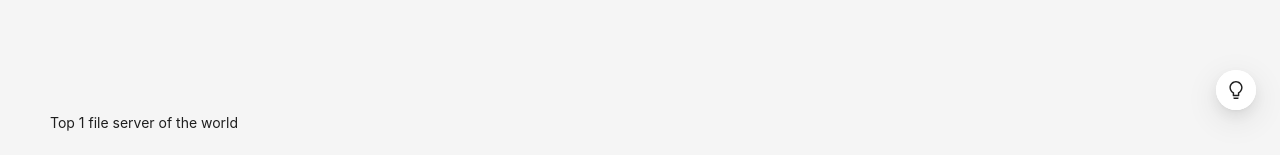
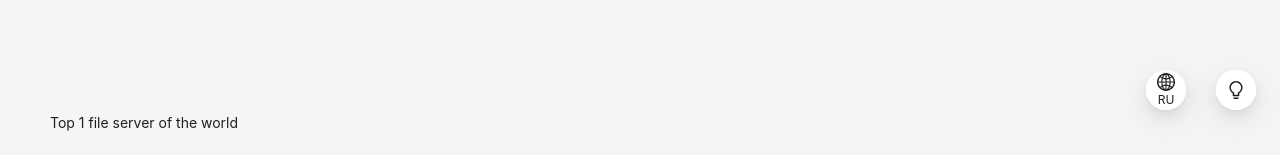
Before and after one commit to Plasmaa0/bd_3, a React (Create React App) app in the folder react_app/: page / in a window 1280 px wide. Shown: the part 642-797 px from the top of the page. Built offline with nearby package versions, Linux system fonts and the light colour scheme.

Commit message:
feat: language switcher integration. (in progress)

```diff
--- a/react_app/src/Pages/Global/App.tsx
+++ b/react_app/src/Pages/Global/App.tsx
@@ -13,11 +13,14 @@ import {QueryClient, QueryClientProvider} from "@tanstack/react-query";
 import {FileView} from "../FileView/FileView";
 import {ConfigProvider, Layout, theme, Typography} from "antd";
 import ruRU from 'antd/locale/ru_RU'
+import enUS from 'antd/locale/en_US'
 import {SearchForm} from "../SearchPage/SearchForm";
 import {ClassTreeSearch} from "../ClassTree/ClassTreeSearch";
 import {ReactQueryDevtools} from '@tanstack/react-query-devtools'
 import {GetToken, GetTokenExpire, GetUser, logout} from "../../Functions/DataStoring";
 import {isDarkTheme, ThemeSwitcher} from "./ThemeSwitcher";
+import {isRussianLanguage, LanguageSwitcher} from "./LanguageSwitcher";
+import { TestPage } from '../../other/TestPage';
 
 const {darkAlgorithm, compactAlgorithm, defaultAlgorithm} = theme;
 
@@ -34,6 +37,7 @@ export function App() {
     const user: string = GetUser();
     const token_expire: number = GetTokenExpire();
     const [isDarkThemeState, setIsDarkThemeState] = useState(isDarkTheme());
+    const [isRussianLanguageState, setIsRussianLanguage] = useState(isRussianLanguage());
     const [collapsed, setCollapsed] = useState(false);
     {
         // console.log(new Date(token_expire*1000))
@@ -44,10 +48,19 @@ export function App() {
             logout();
         }
     }
-    // return (<TestPage/>); //fixme delete this
+    // return (
+    //     <>
+
+    //         <ConfigProvider theme={{algorithm: isDarkTheme() ? darkAlgorithm : defaultAlgorithm}} locale={isRussianLanguage()?ruRU:enUS}>
+    //             <TestPage/>
+    //             <LanguageSwitcher isRussian={isRussianLanguage()}
+    //                               setIsRussianLanguage={(isRussian) => setIsRussianLanguage(isRussian)}/>
+    //         </ConfigProvider>
+    //     </>
+    // ); //fixme delete this
     if (!token || !user) {
         return (
-            <ConfigProvider theme={{algorithm: isDarkTheme() ? darkAlgorithm : defaultAlgorithm}} locale={ruRU}>
+            <ConfigProvider theme={{algorithm: isDarkTheme() ? darkAlgorithm : defaultAlgorithm}} locale={isRussianLanguage()?ruRU:enUS}>
                 <Layout className="box" style={{minHeight: "100vh"}}>
                     <QueryClientProvider client={queryClient}>
                         <BrowserRouter>
@@ -59,6 +72,8 @@ export function App() {
                                 </Routes>
                                 <ThemeSwitcher isDarkTheme={isDarkTheme()}
                                                setIsDarkTheme={(isDarkTheme) => setIsDarkThemeState(isDarkTheme)}/>
+                                <LanguageSwitcher isRussian={isRussianLanguage()}
+                                                  setIsRussianLanguage={(isRussian) => setIsRussianLanguage(isRussian)}/>
                             </Layout.Content>
                             <Layout.Footer className="row footer">
                                 <Typography.Text>Top 1 file server of the world</Typography.Text>
@@ -70,7 +85,7 @@ export function App() {
         )
     }
     return (
-        <ConfigProvider theme={{algorithm: isDarkTheme() ? darkAlgorithm : defaultAlgorithm}} locale={ruRU}>
+        <ConfigProvider theme={{algorithm: isDarkTheme() ? darkAlgorithm : defaultAlgorithm}} locale={isRussianLanguage()?ruRU:enUS}>
             <QueryClientProvider client={queryClient}>
                 <BrowserRouter>
                     <Layout className="box" style={{minHeight: "100vh"}}>
@@ -78,6 +93,8 @@ export function App() {
                                       onCollapse={(value) => setCollapsed(value)} className="row header">
                             <ThemeSwitcher isDarkTheme={isDarkTheme()}
                                            setIsDarkTheme={(isDarkTheme) => setIsDarkThemeState(isDarkTheme)}/>
+                            <LanguageSwitcher isRussian={isRussianLanguage()}
+                                              setIsRussianLanguage={(isRussian) => setIsRussianLanguage(isRussian)}/>
                             <Navbar collapsed={collapsed} setCollapsed={setCollapsed}/>
                         </Layout.Sider>
                         <Layout>
--- a/react_app/src/Pages/Global/LanguageSwitcher.tsx
+++ b/react_app/src/Pages/Global/LanguageSwitcher.tsx
@@ -9,23 +9,23 @@ export function setIsRussianLanguage(isRussian: boolean) {
 export function isRussianLanguage() {
     // if local storage is not set, then set it to false
     if (localStorage.getItem("isRussianLanguage") === null) {
-        setIsRussianLanguage(false);
+        setIsRussianLanguage(true);
     }
     return localStorage.getItem("isRussianLanguage") === "true";
 }
 
 export function LanguageSwitcher(props: { isRussian: boolean, setIsRussianLanguage: (isRussianLanguage: boolean) => void }) {
     return <FloatButton
+        style={{ right: 94 }}
         tooltip={<div>Switch language</div>}
         icon={<GlobalOutlined/>}
-        type={isRussianLanguage() ? "primary" : "default"}
+        type={isRussianLanguage() ? "default" : "primary"}
+        description={isRussianLanguage() ? "RU" : "EN"}
         onClick={
             () => {
                 setIsRussianLanguage(!isRussianLanguage());
                 props.setIsRussianLanguage(!props.isRussian);
             }
         }
-    >
-        {isRussianLanguage()?RU:EN}
-    </FloatButton>
+    />
 }
```
